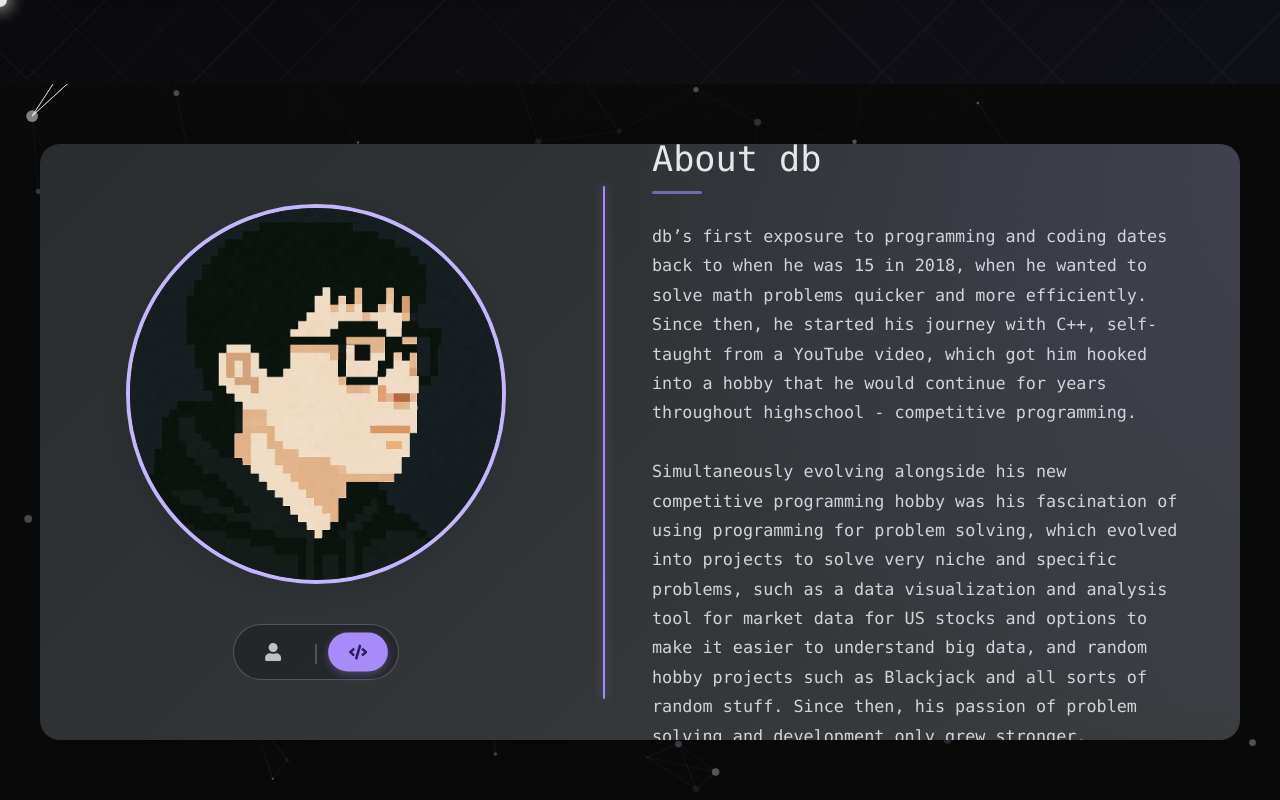
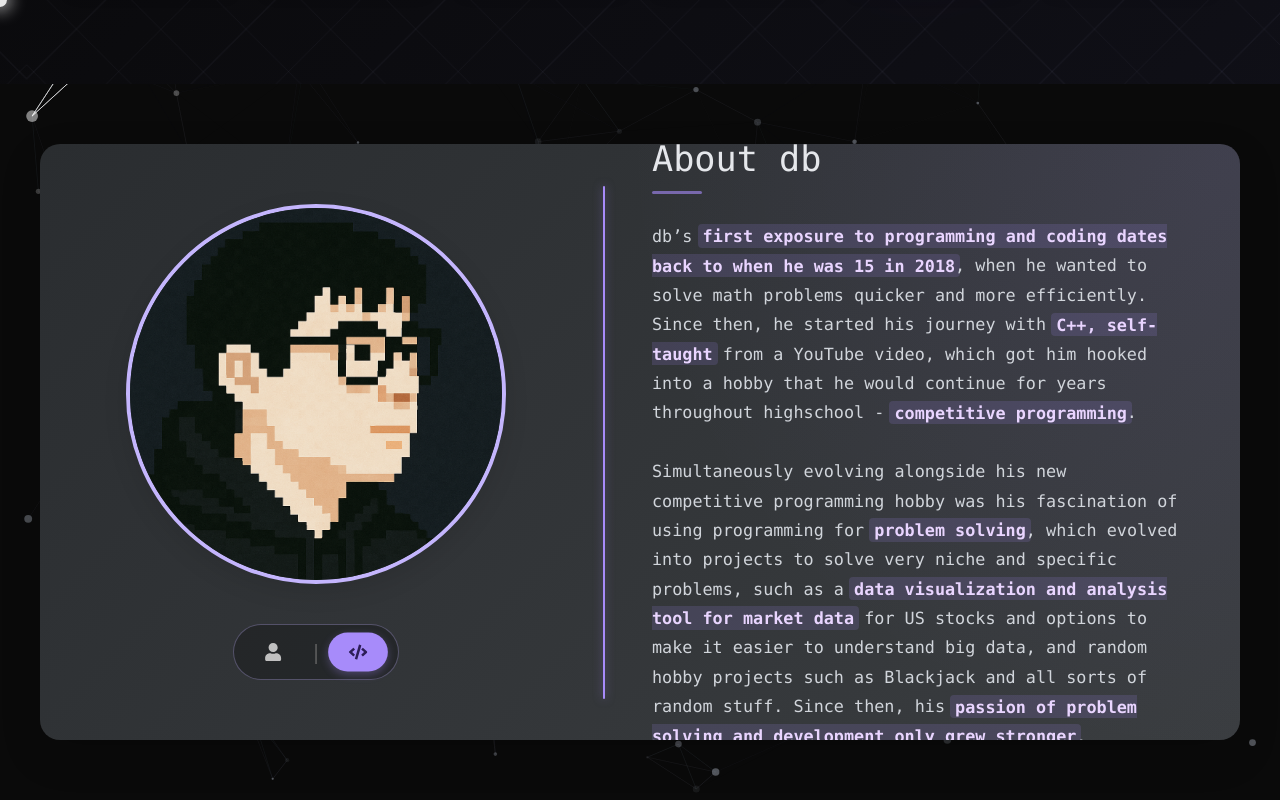
Before and after one commit to darrancebeh/db, a Next.js app: page / in a window 1280 px wide. Both pictures are taken after a click on the button 358 px from the left and 2256 px from the top of the page. Shown: the part 1604-2404 px from the top of the page. Built offline with nearby package versions, Linux system fonts and the light colour scheme.

Commit message:
feat: Enhance AboutMe component with text highlighting for personal and developer sections

```diff
--- a/src/components/AboutMe.css
+++ b/src/components/AboutMe.css
@@ -370,6 +370,43 @@ button, a {
     background-color: #a78bfa; /* Softer purple */
 }
 
+/* --- Text Highlighting --- */
+
+.highlight-personal,
+.highlight-developer {
+  /* Base styles for highlights */
+  font-weight: 600; /* Increased font weight to semi-bold */
+  padding: 0.1em 0.3em; /* Small padding */
+  margin: -0.1em -0.3em; /* Counteract padding to maintain flow */
+  border-radius: 4px;
+  transition: background-color 0.3s ease, color 0.3s ease, box-shadow 0.3s ease;
+  cursor: default; /* Indicate it's not interactive unless hovered */
+}
+
+.highlight-personal {
+  /* Personal theme highlight */
+  color: #065f46; /* Darker teal/emerald */
+  background-color: rgba(45, 212, 191, 0.15); /* Light teal background */
+}
+
+.highlight-developer {
+  /* Developer theme highlight */
+  color: #e9d5ff; /* Lighter purple */
+  background-color: rgba(167, 139, 250, 0.15); /* Light purple background */
+}
+
+/* Subtle hover effect for highlights */
+.highlight-personal:hover {
+  background-color: rgba(45, 212, 191, 0.3); /* Slightly stronger background */
+  box-shadow: 0 0 8px rgba(45, 212, 191, 0.2);
+}
+
+.highlight-developer:hover {
+  background-color: rgba(167, 139, 250, 0.3); /* Slightly stronger background */
+  box-shadow: 0 0 8px rgba(167, 139, 250, 0.2);
+}
+
+
 /* Remove text-shadow from developer state for cleaner look */
 /* .state-developer .developer-content {
     text-shadow: 1px 1px 2px rgba(0,0,0,0.2);
--- a/src/components/AboutMe.tsx
+++ b/src/components/AboutMe.tsx
@@ -135,18 +135,18 @@ const AboutMe: React.FC<AboutMeProps> = ({ setCursorVariant }) => {
          <div className={`content personal-content ${isPersonalActive ? 'visible' : ''}`}>
             <h2>About Darrance</h2>
             <p>
-              Darrance is currently pursuing a Bachelor's degree in Computer Science at Sunway University, where he has been distinguished as a top-performing student by CGPA. He has also displayed many leadership experience as a student, including being the Vice President of the Sunway Business Investment Society, and Head of Events of the Sunway Blockchain Club.
+              Darrance is currently pursuing a Bachelor's degree in Computer Science at Sunway University, where he has been distinguished as a <span className="highlight-personal">top-performing student by CGPA</span>. He has also displayed many leadership experience as a student, including being the <span className="highlight-personal">Vice President of the Sunway Business Investment Society</span>, and <span className="highlight-personal">Head of Events of the Sunway Blockchain Club</span>.
               <br/><br/>
-              Darrance is also an active investor in the US markets, a journey he began since 2019 with a modest initial capital of RM600. Since then, he has achieved significant personal financial milestones, including funding his own university tuition. This experience was also what initially sparked his interest into Data Analysis, and subsequently Quantitative Finance and AI/ML.
+              Darrance is also an <span className="highlight-personal">active investor in the US markets</span>, a journey he began since 2019 with a modest initial capital of RM600. Since then, he has achieved significant personal financial milestones, including <span className="highlight-personal">funding his own university tuition</span>. This experience was also what initially sparked his interest into <span className="highlight-personal">Data Analysis</span>, and subsequently <span className="highlight-personal">Quantitative Finance</span> and <span className="highlight-personal">AI/ML</span>.
             </p>
          </div>
 
          <div className={`content developer-content ${!isPersonalActive ? 'visible' : ''}`}>
             <h2>About db</h2>
             <p>
-            db’s first exposure to programming and coding dates back to when he was 15 in 2018, when he wanted to solve math problems quicker and more efficiently. Since then, he started his journey with C++, self-taught from a YouTube video, which got him hooked into a hobby that he would continue for years throughout highschool - competitive programming.
+            db’s <span className="highlight-developer">first exposure to programming and coding dates back to when he was 15 in 2018</span>, when he wanted to solve math problems quicker and more efficiently. Since then, he started his journey with <span className="highlight-developer">C++, self-taught</span> from a YouTube video, which got him hooked into a hobby that he would continue for years throughout highschool - <span className="highlight-developer">competitive programming</span>.
             <br/><br/>
-            Simultaneously evolving alongside his new competitive programming hobby was his fascination of using programming for problem solving, which evolved into projects to solve very niche and specific problems, such as a data visualization and analysis tool for market data for US stocks and options to make it easier to understand big data, and random hobby projects such as Blackjack and all sorts of random stuff. Since then, his passion of problem solving and development only grew stronger.
+            Simultaneously evolving alongside his new competitive programming hobby was his fascination of using programming for <span className="highlight-developer">problem solving</span>, which evolved into projects to solve very niche and specific problems, such as a <span className="highlight-developer">data visualization and analysis tool for market data</span> for US stocks and options to make it easier to understand big data, and random hobby projects such as Blackjack and all sorts of random stuff. Since then, his <span className="highlight-developer">passion of problem solving and development only grew stronger</span>.
             </p>
          </div>
       </div>
```
